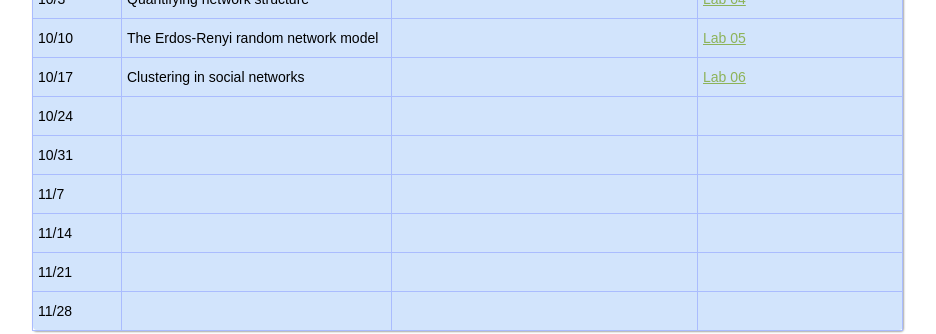
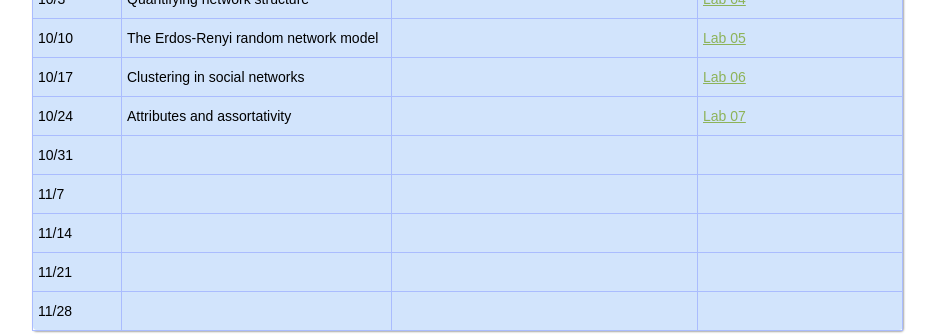
Before and after one commit to dfeehan/dfeehan.github.io, a Jekyll site: the page teaching/2016fa_ls88.html, which Jekyll copies as it is, in a window 1280 px wide. Shown: the part 1764-2098 px from the top of the page, without its empty margins (76-1012 px from the left). Built offline with Jekyll 4.4.1, drawn with Linux system fonts in a browser that asks for light colours.

Commit message:
link to lab 07

```diff
--- a/teaching/2016fa_ls88.html
+++ b/teaching/2016fa_ls88.html
@@ -656,10 +656,12 @@
 10/24
 </td>
 <td class="tg-dn63">
+Attributes and assortativity
 </td>
 <td class="tg-dn63">
 </td>
 <td class="tg-dn63">
+<a href="https://data8.berkeley.edu/hub/interact?repo=social-networks-connector&amp;path=lab07">Lab 07</a>
 </td>
 </tr>
 <!--
```
